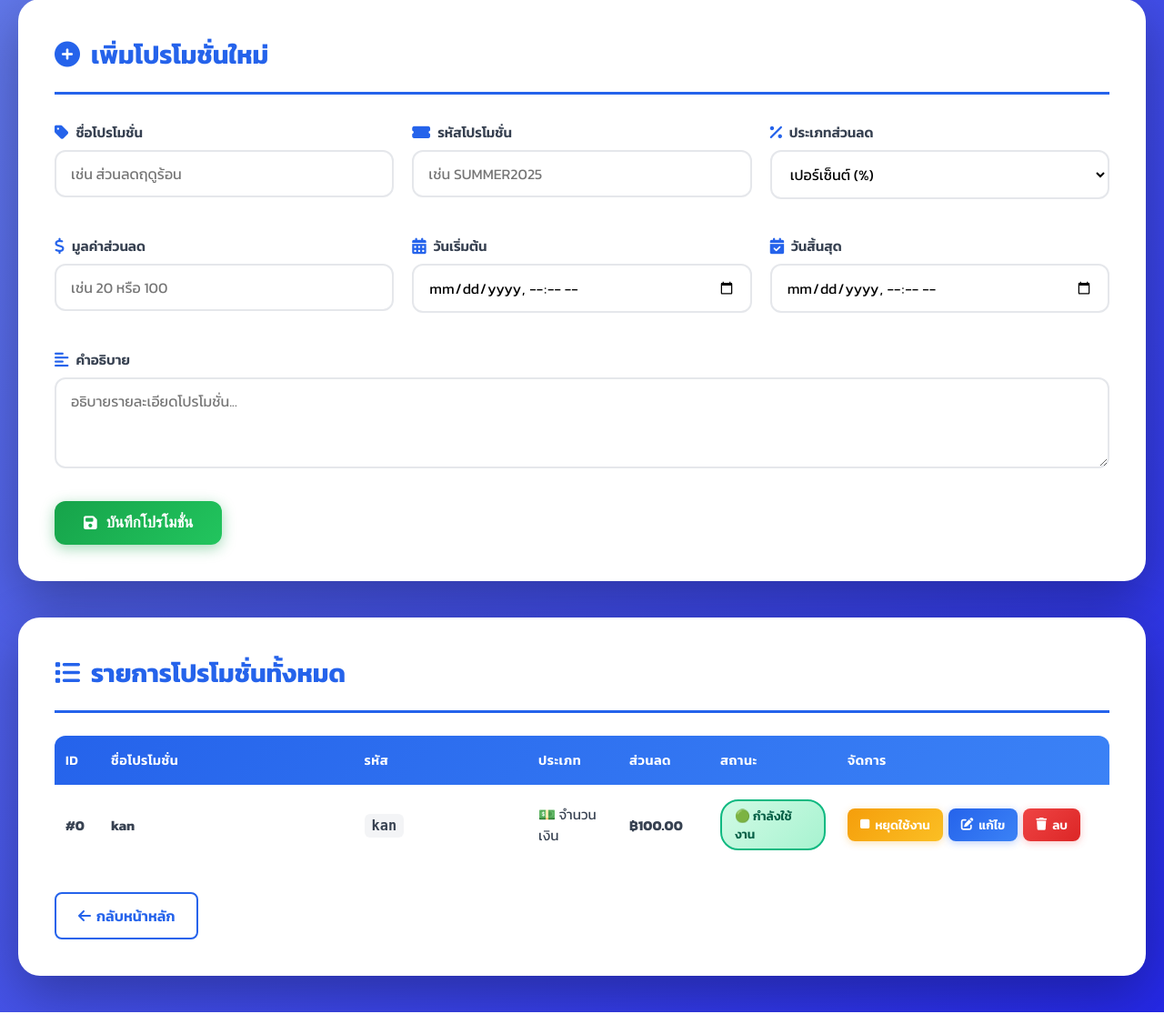
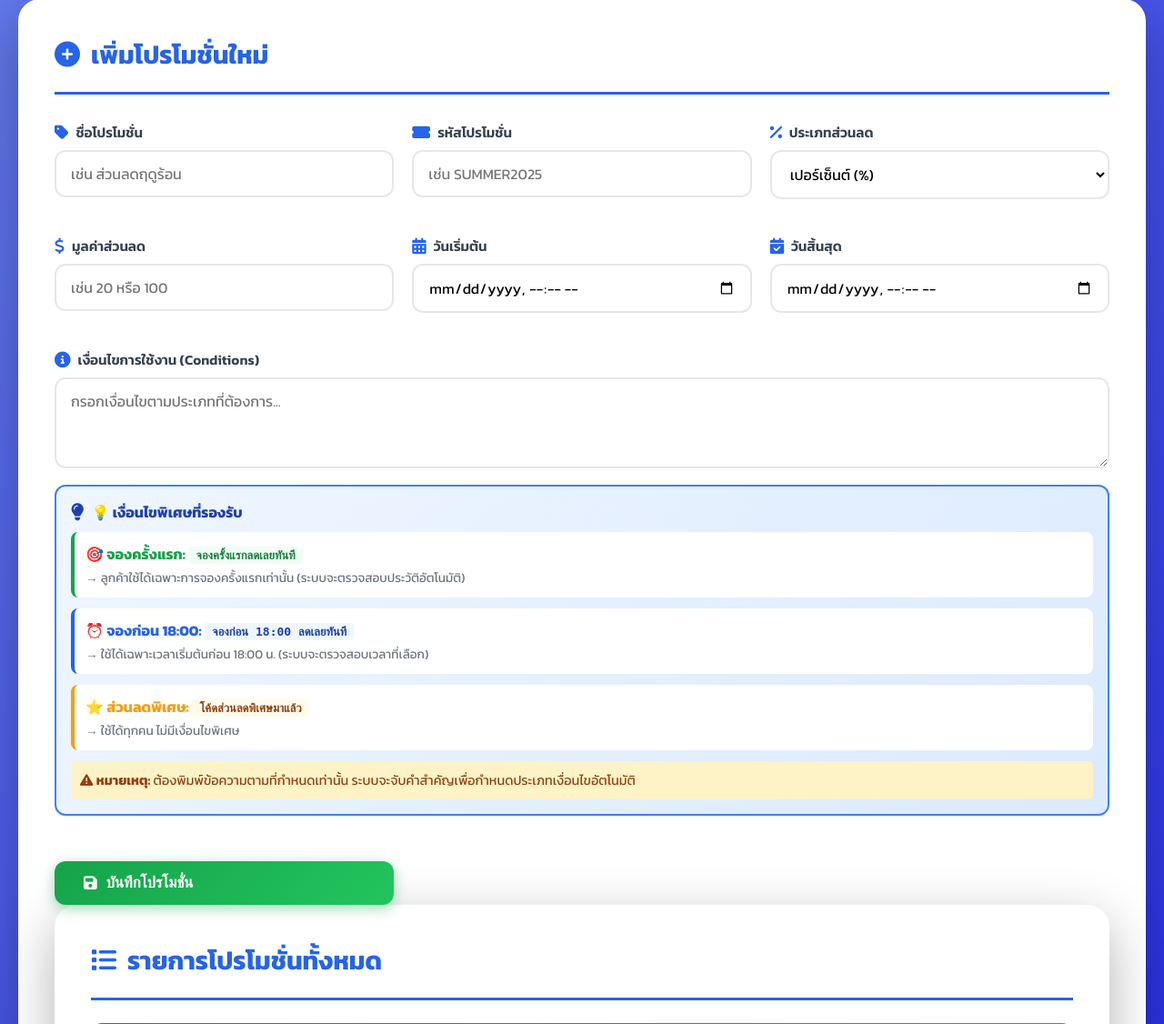
Before and after one commit to sakonkiart/Cyarena, a PHP site: page /promotion_manage.php in a window 1280 px wide. Shown: the part 189-1315 px from the top of the page at 91% size. Run offline with PHP 8.4, Linux system fonts and the light colour scheme; a user stored in the database is signed in; data comes from the database, SQL or seed files in the repository.

Commit message:
Update promotion_manage.php

```diff
--- a/promotion_manage.php
+++ b/promotion_manage.php
@@ -524,17 +524,54 @@ tbody td {
           <input type="datetime-local" name="EndDate" required>
         </div>
 
-        <div class="form-group full-width">
-          <label>
-            <i class="fas fa-align-left"></i>
-            คำอธิบาย
-          </label>
-          <textarea name="Description" rows="3" placeholder="อธิบายรายละเอียดโปรโมชั่น..."></textarea>
+        <!-- เพิ่มส่วนนี้ในฟอร์มเพิ่มโปรโมชั่นใน promotion_manage.php -->
+
+<div class="form-group full-width">
+  <label>
+    <i class="fas fa-info-circle"></i>
+    เงื่อนไขการใช้งาน (Conditions)
+  </label>
+  <textarea name="Conditions" rows="3" placeholder="กรอกเงื่อนไขตามประเภทที่ต้องการ..."></textarea>
+
+  <!-- ✅ คำแนะนำเงื่อนไข -->
+  <div style="margin-top: 12px; padding: 16px; background: linear-gradient(135deg, #eff6ff, #dbeafe); border: 2px solid #3b82f6; border-radius: 12px;">
+    <div style="font-weight: 700; color: #1e40af; margin-bottom: 10px; display: flex; align-items: center; gap: 8px;">
+      <i class="fas fa-lightbulb" style="font-size: 1.2rem;"></i>
+      💡 เงื่อนไขพิเศษที่รองรับ
+    </div>
+
+    <div style="display: grid; gap: 12px;">
+      <div style="background: white; padding: 12px; border-radius: 8px; border-left: 4px solid #16a34a;">
+        <strong style="color: #16a34a;">🎯 จองครั้งแรก:</strong>
+        <code style="background: #f0fdf4; padding: 2px 8px; border-radius: 4px; color: #15803d; font-weight: 600;">จองครั้งแรกลดเลยทันที</code>
+        <div style="font-size: 0.85rem; color: #6b7280; margin-top: 4px;">
+          → ลูกค้าใช้ได้เฉพาะการจองครั้งแรกเท่านั้น (ระบบจะตรวจสอบประวัติอัตโนมัติ)
         </div>
+      </div>
 
-        <!-- ซ่อนฟิลด์เงื่อนไข -->
-        <input type="hidden" name="Conditions" value="">
+      <div style="background: white; padding: 12px; border-radius: 8px; border-left: 4px solid #2563eb;">
+        <strong style="color: #2563eb;">⏰ จองก่อน 18:00:</strong>
+        <code style="background: #eff6ff; padding: 2px 8px; border-radius: 4px; color: #1e40af; font-weight: 600;">จองก่อน 18:00 ลดเลยทันที</code>
+        <div style="font-size: 0.85rem; color: #6b7280; margin-top: 4px;">
+          → ใช้ได้เฉพาะเวลาเริ่มต้นก่อน 18:00 น. (ระบบจะตรวจสอบเวลาที่เลือก)
+        </div>
       </div>
+
+      <div style="background: white; padding: 12px; border-radius: 8px; border-left: 4px solid #f59e0b;">
+        <strong style="color: #f59e0b;">⭐ ส่วนลดพิเศษ:</strong>
+        <code style="background: #fffbeb; padding: 2px 8px; border-radius: 4px; color: #92400e; font-weight: 600;">โค้ดส่วนลดพิเศษมาแล้ว</code>
+        <div style="font-size: 0.85rem; color: #6b7280; margin-top: 4px;">
+          → ใช้ได้ทุกคน ไม่มีเงื่อนไขพิเศษ
+        </div>
+      </div>
+    </div>
+
+    <div style="margin-top: 12px; padding: 10px; background: #fef3c7; border-radius: 6px; font-size: 0.9rem; color: #92400e;">
+      <i class="fas fa-exclamation-triangle"></i>
+      <strong>หมายเหตุ:</strong> ต้องพิมพ์ข้อความตามที่กำหนดเท่านั้น ระบบจะจับคำสำคัญเพื่อกำหนดประเภทเงื่อนไขอัตโนมัติ
+    </div>
+  </div>
+</div>
 
       <button type="submit" class="btn-submit">
         <i class="fas fa-save"></i>
```
